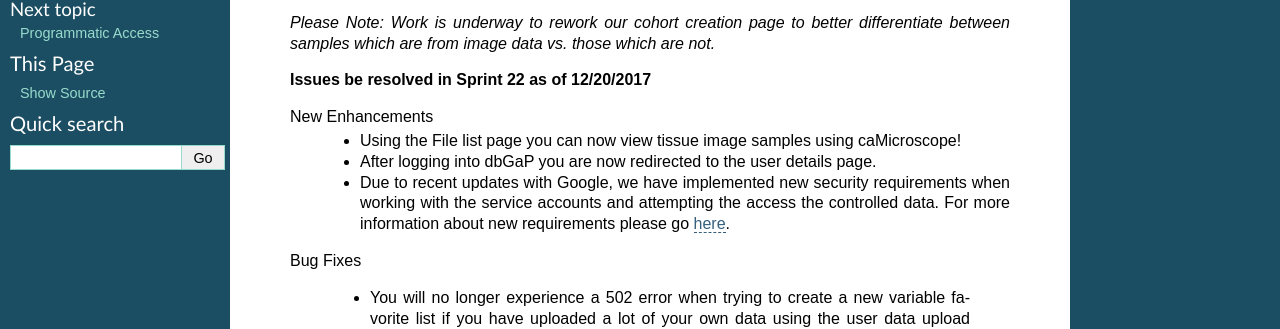
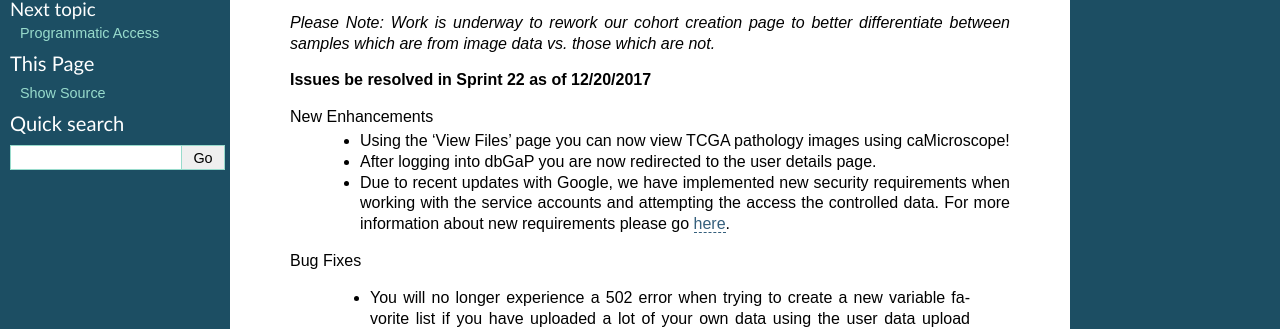
Before and after one commit to isb-cgc/readthedocs, a Sphinx documentation site: the page built from docs/source/sections/webapp/releases.rst, in a window 1280 px wide and 900 px high. Shown: the part 116-445 px from the top of the window. Built offline with Sphinx 7.4.7, drawn with Linux system fonts in a browser that asks for light colours; pages that are not in the unit, such as notebooks, are missing from menus.

Commit message:
added TCGA to new enhancment section

```diff
--- a/docs/source/sections/webapp/releases.rst
+++ b/docs/source/sections/webapp/releases.rst
@@ -10,7 +10,7 @@ Web-App Release Notes
  **Issues be resolved in Sprint 22 as of 12/20/2017**
 
  New Enhancements
-  - Using the File list page you can now view tissue image samples using caMicroscope!
+  - Using the 'View Files' page you can now view TCGA pathology images using caMicroscope!
   - After logging into dbGaP you are now redirected to the user details page.
   - Due to recent updates with Google, we have implemented new security requirements when working with the service accounts and attempting the access the controlled data. For more information about new requirements please go `here <http://isb-cancer-genomics-cloud.readthedocs.io/en/latest/sections/webapp/Gaining-Access-To-Contolled-Access-Data.html#requirements-for-registering-a-google-cloud-project-service-account>`_.
 
```
